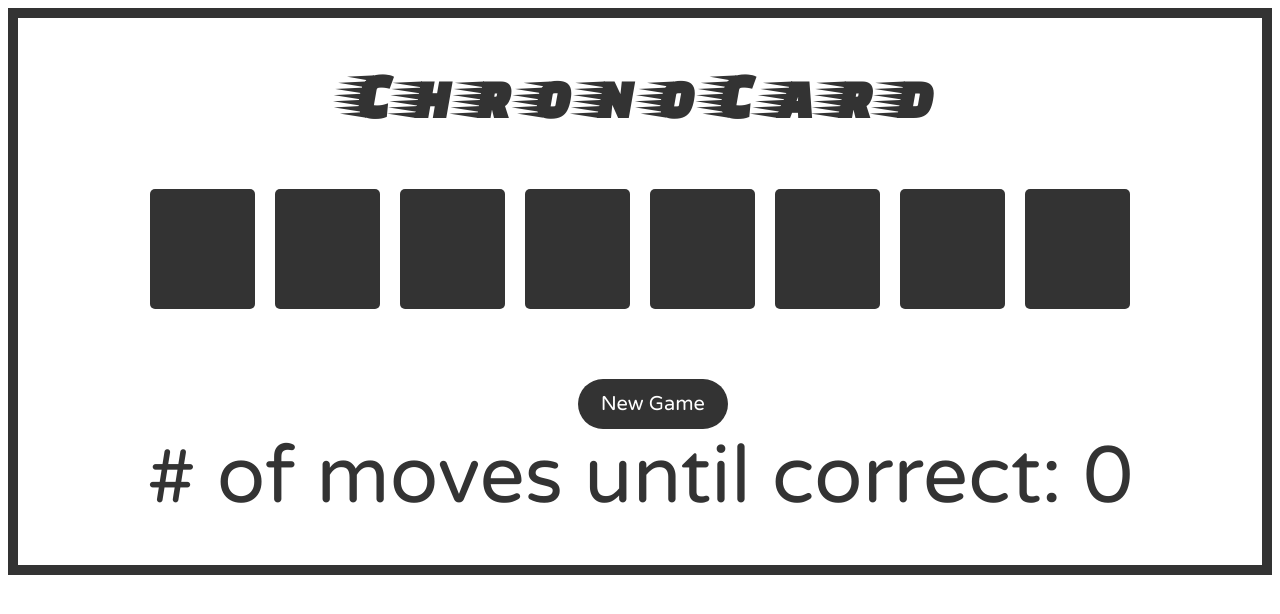
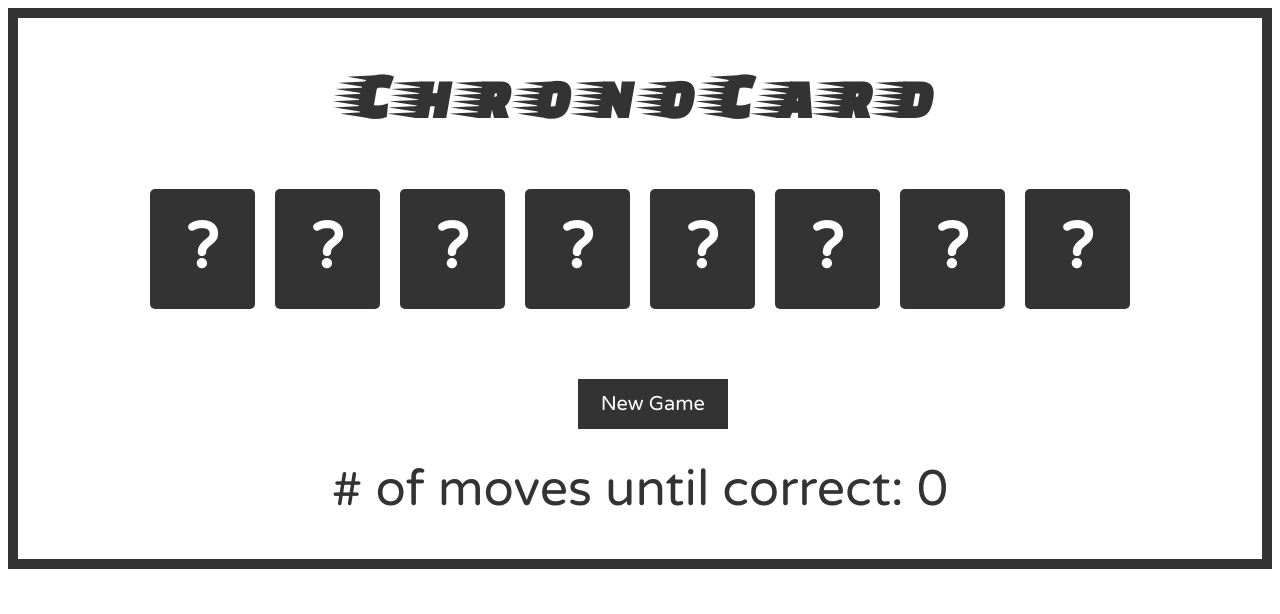
Before and after one commit to stkane/chronocard, a React app: page / in a window 1280 px wide. Built offline with nearby package versions, Linux system fonts and the light colour scheme.

Commit message:
added some styling and question marks for blank cards

```diff
--- a/src/index.css
+++ b/src/index.css
@@ -15,6 +15,21 @@ h1 {
 	color: #333;
 }
 
+h2 {
+	font-size: 64px;
+	margin: auto;
+	/*animation-name: questionslide;
+	animation-duration: 1s;
+	animation-delay: 2s;
+	animation-timing-function: ease-in-out;
+	animation-iteration-count: 1;*/
+}
+/*@keyframes questionslide {
+	0% {transform: rotate(0deg);}
+	100%{transform: rotate(360deg);}
+}*/
+
+
 .container {
 	height: 200px;
 	width: 1000px;
@@ -31,24 +46,19 @@ h1 {
 	text-align: center;
 	border-radius: 5px;
 	background-color: #333;
-	font-size: 1vw;
+	font-size: 14px;
 	color: white;
 	padding-top: 2%;
 	padding-left: 0.25%;
 	padding-right: 0.25%;
 }
 
-.items:hover {
-	background-color: #e7040f;;
-}
 
-.items:target {
-	background-color: lightgreen;
-}
 
 .scoreboard {
+	margin-top: 30px;
 	text-align: center;
-	font-size: 80px;
+	font-size: 50px;
 	color: #333;
 }
 
@@ -57,7 +67,6 @@ button {
 	margin: auto;
 	margin-left: 45%;
 	background-color: #333;
-	border-radius: 30px;
 	border: none;
 	height: 50px;
 	width: 150px;
@@ -67,5 +76,7 @@ button {
 }
 
 button:hover {
-	background-color: #e7040f;;
+	background-color: grey;
 }
+
+button:focus {outline:0;}
--- a/src/index.js
+++ b/src/index.js
@@ -2,6 +2,7 @@ import React, {Component} from 'react';
 import {render} from 'react-dom';
 import {SortableContainer, SortableElement, arrayMove} from 'react-sortable-hoc';
 import './index.css';
+import './style.js';
 
 var cardsArr = [];
 var yearsArr = [];
@@ -149,7 +150,7 @@ const SortableList = SortableContainer(({items}) => {
 
 class SortableComponent extends Component {
   state = {
-    items: Array(8).fill(null),
+    items: Array(8).fill(<h2>?</h2>),
     year: Array(8).fill(null),
   };
   onSortEnd = ({oldIndex, newIndex}) => {
```
